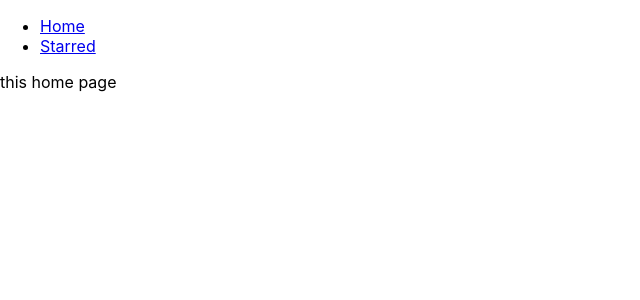
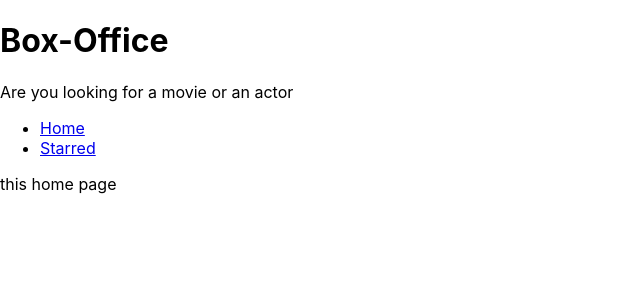
Before and after one commit to kireetpaidivalli/box-office, a React (Create React App) app: page / in a window 1280 px wide. Shown: the top 300 px of the page, without its empty margins (0-640 px from the left). Built offline with nearby package versions, Linux system fonts and the light colour scheme.

Commit message:
added layout mangement and created title

```diff
--- a/src/App.js
+++ b/src/App.js
@@ -1,14 +1,10 @@
 import React from 'react';
 import { Switch, Route } from 'react-router-dom';
-import Navs from './components/Navs';
 import Home from './pages/Home';
 import Starred from './pages/Starred';
 
 function App() {
   return (
-    <div>
-      <Navs />
-
     <Switch>
       <Route exact path="/">
         <Home />
@@ -20,7 +16,6 @@ function App() {
         <div>Not found</div>
       </Route>
     </Switch>
-    </div>
   );
 }
 
--- /dev/null
+++ b/src/components/MainPageLayout.js
@@ -0,0 +1,18 @@
+import React from 'react';
+import Navs from './Navs';
+import Title from './Title';
+
+const MainPageLayout = ({ children }) => {
+  return (
+    <div>
+      <Title
+        title="Box-Office"
+        subtitle="Are you looking for a movie or an actor"
+      />
+      <Navs />
+      {children}
+    </div>
+  );
+};
+
+export default MainPageLayout;
--- /dev/null
+++ b/src/components/Title.js
@@ -0,0 +1,12 @@
+import React from 'react';
+
+const Title = ({ title, subtitle }) => {
+  return (
+    <div>
+      <h1>{title}</h1>
+      <p>{subtitle}</p>
+    </div>
+  );
+};
+
+export default Title;
--- a/src/pages/Home.js
+++ b/src/pages/Home.js
@@ -1,7 +1,8 @@
 import React from 'react';
+import MainPageLayout from '../components/MainPageLayout';
 
 const Home = () => {
-  return <div>this home page</div>;
+  return <MainPageLayout>this home page</MainPageLayout>;
 };
 
 export default Home;
--- a/src/pages/Starred.js
+++ b/src/pages/Starred.js
@@ -1,7 +1,8 @@
 import React from 'react';
+import MainPageLayout from '../components/MainPageLayout';
 
 const Starred = () => {
-  return <div>this is starred page</div>;
+  return <MainPageLayout>this is starred page</MainPageLayout>;
 };
 
 export default Starred;
```
Lines whose indentation alone changed are shown as unchanged.
